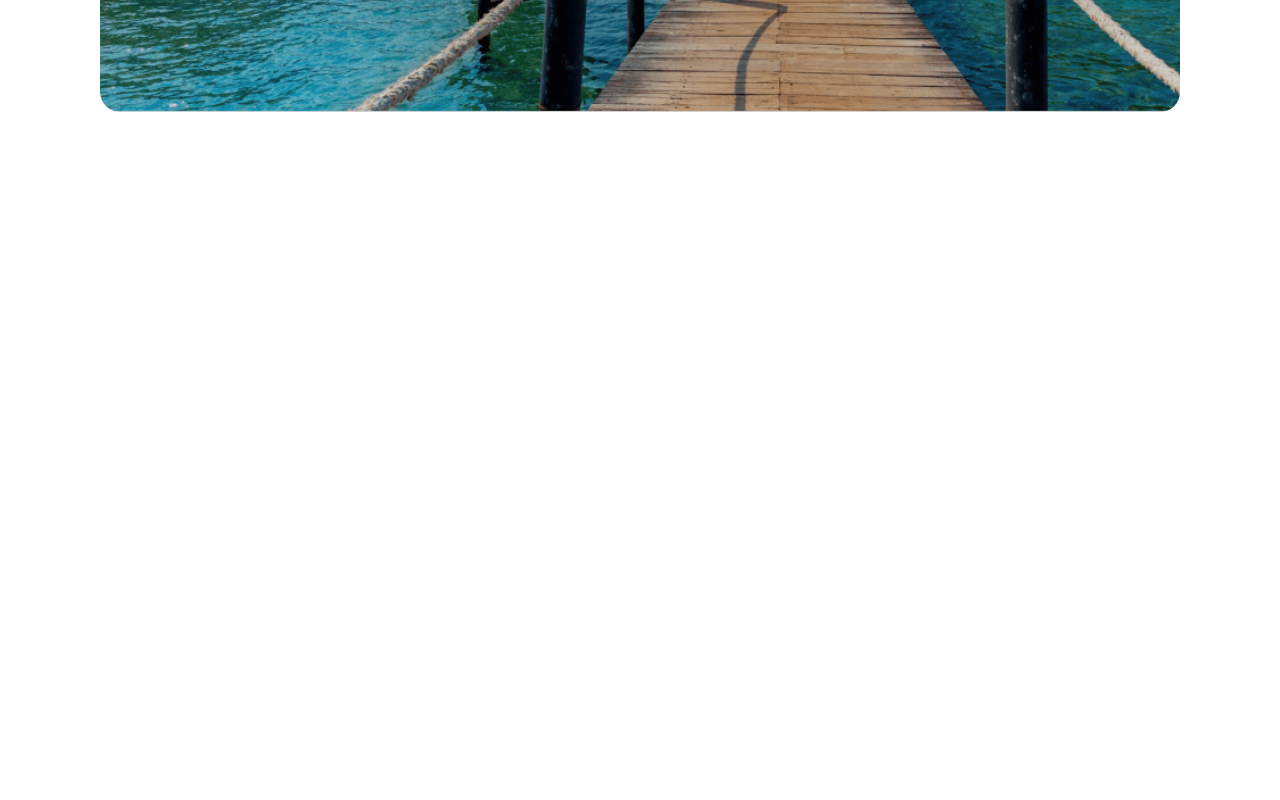
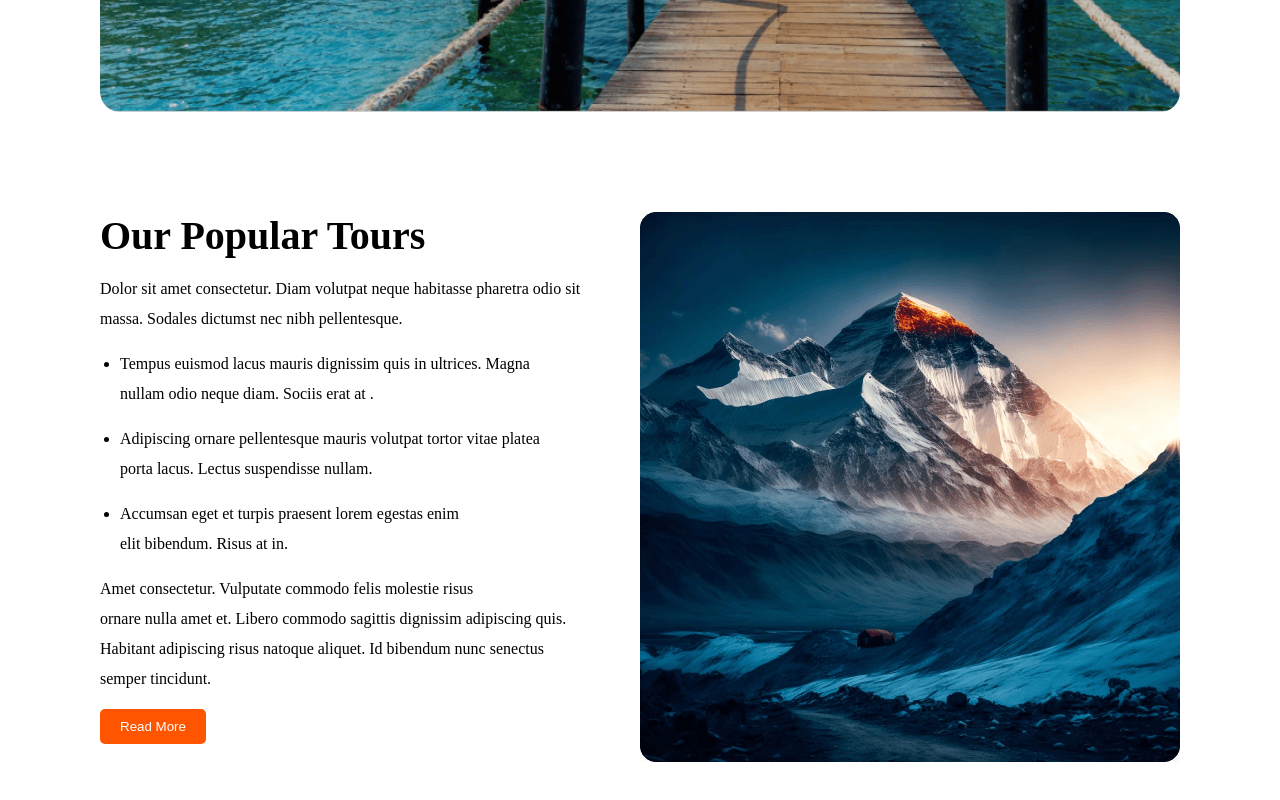
Before and after one commit to MD-Moniruzzaman-Arafat/responsive-html-css-project-2, a plain HTML site: page index.html in a window 1280 px wide. Shown: the part 546-1346 px from the top of the page. Before the commit the page ends 800 px from the top, so only its background shows below. Drawn offline with Linux system fonts and the light colour scheme.

Commit message:
our_popular_tours section design

```diff
--- a/index.html
+++ b/index.html
@@ -26,7 +26,7 @@
       </div>
     </header>
     <main>
-      <section id="banner" id="bg-overlay">
+      <section id="banner">
         <div id="banner_title">
           <h1>Explore Your Travel</h1>
           <p>
@@ -50,6 +50,46 @@
           <button>Find Now</button>
         </div>
       </section>
+      <section id="our_popular_tours">
+        <div id="our_popular_tours_info">
+          <h1>Our Popular Tours</h1>
+          <p>
+            Dolor sit amet consectetur. Diam volutpat neque habitasse pharetra
+            odio sit <br />
+            massa. Sodales dictumst nec nibh pellentesque.
+          </p>
+          <div>
+            <ul>
+              <li>
+                Tempus euismod lacus mauris dignissim quis in ultrices. Magna
+                <br />
+                nullam odio neque diam. Sociis erat at .
+              </li>
+              <li>
+                Adipiscing ornare pellentesque mauris volutpat tortor vitae
+                platea <br />
+                porta lacus. Lectus suspendisse nullam.
+              </li>
+              <li>
+                Accumsan eget et turpis praesent lorem egestas enim <br />
+                elit bibendum. Risus at in.
+              </li>
+            </ul>
+          </div>
+          <p>
+            Amet consectetur. Vulputate commodo felis molestie risus <br />
+            ornare nulla amet et. Libero commodo sagittis dignissim adipiscing
+            quis. <br />
+            Habitant adipiscing risus natoque aliquet. Id bibendum nunc senectus
+            <br />
+            semper tincidunt.
+          </p>
+          <button>Read More</button>
+        </div>
+        <div id="our_popular_tours_image">
+          <img src="./Images/Rectangle 4.png" alt="" />
+        </div>
+      </section>
     </main>
     <footer></footer>
   </body>
--- a/style.css
+++ b/style.css
@@ -81,3 +81,35 @@ select {
   background-color: #ff5400;
   color: white;
 }
+
+/* our_popular_tours */
+#our_popular_tours {
+  display: flex;
+  justify-content: space-between;
+  margin: 100px 0;
+}
+#our_popular_tours_info h1 {
+  font-size: 40px;
+  margin-bottom: 15px;
+}
+
+#our_popular_tours_info p {
+  margin-bottom: 15px;
+  line-height: 30px;
+}
+#our_popular_tours_info div {
+  margin: 15px 0 15px 20px;
+}
+
+#our_popular_tours_info div ul li {
+  margin: 15px 0;
+  line-height: 30px;
+}
+
+#our_popular_tours_info button {
+  background-color: #ff5400;
+  padding: 10px 20px;
+  border: none;
+  color: white;
+  border-radius: 5px;
+}
```
